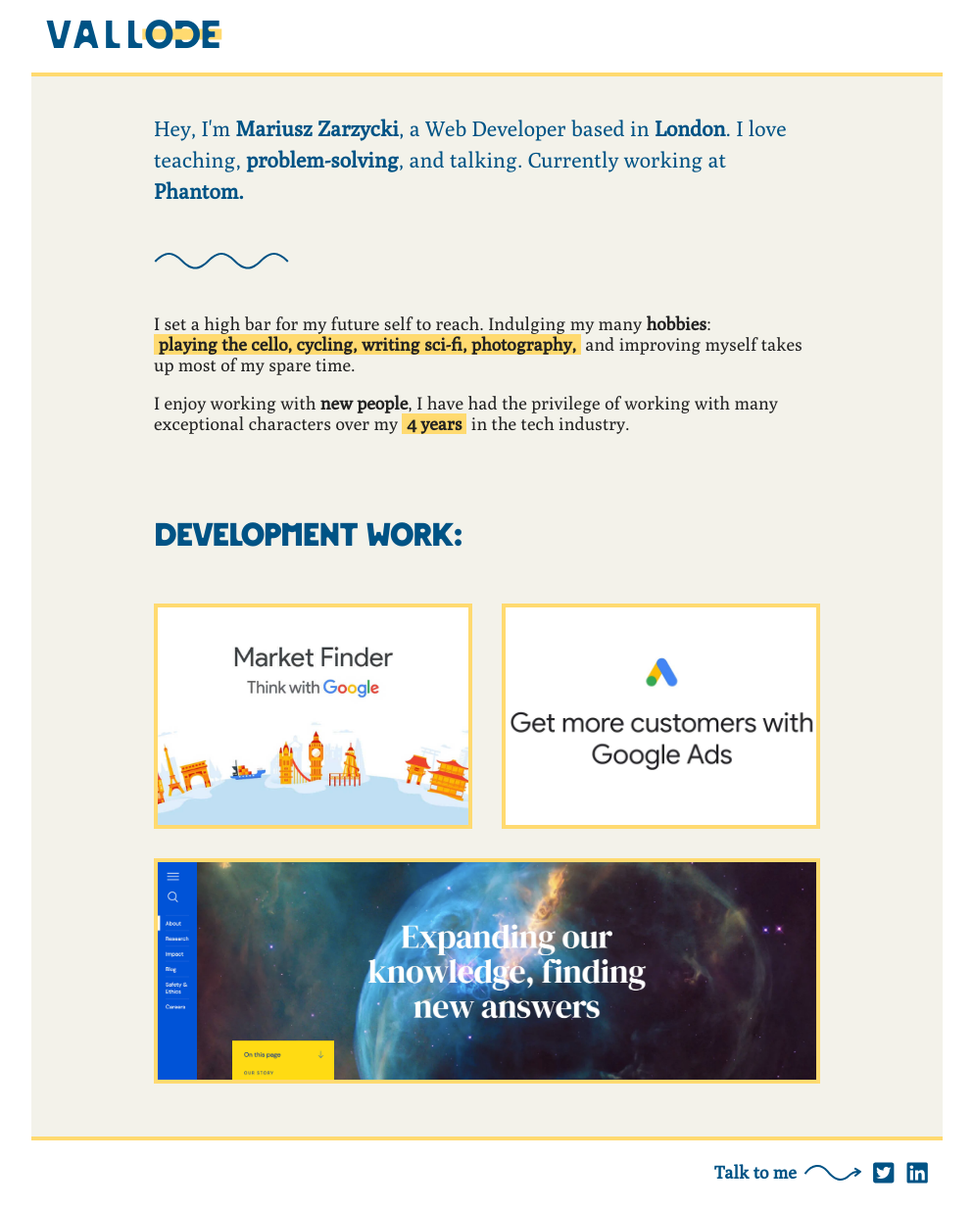
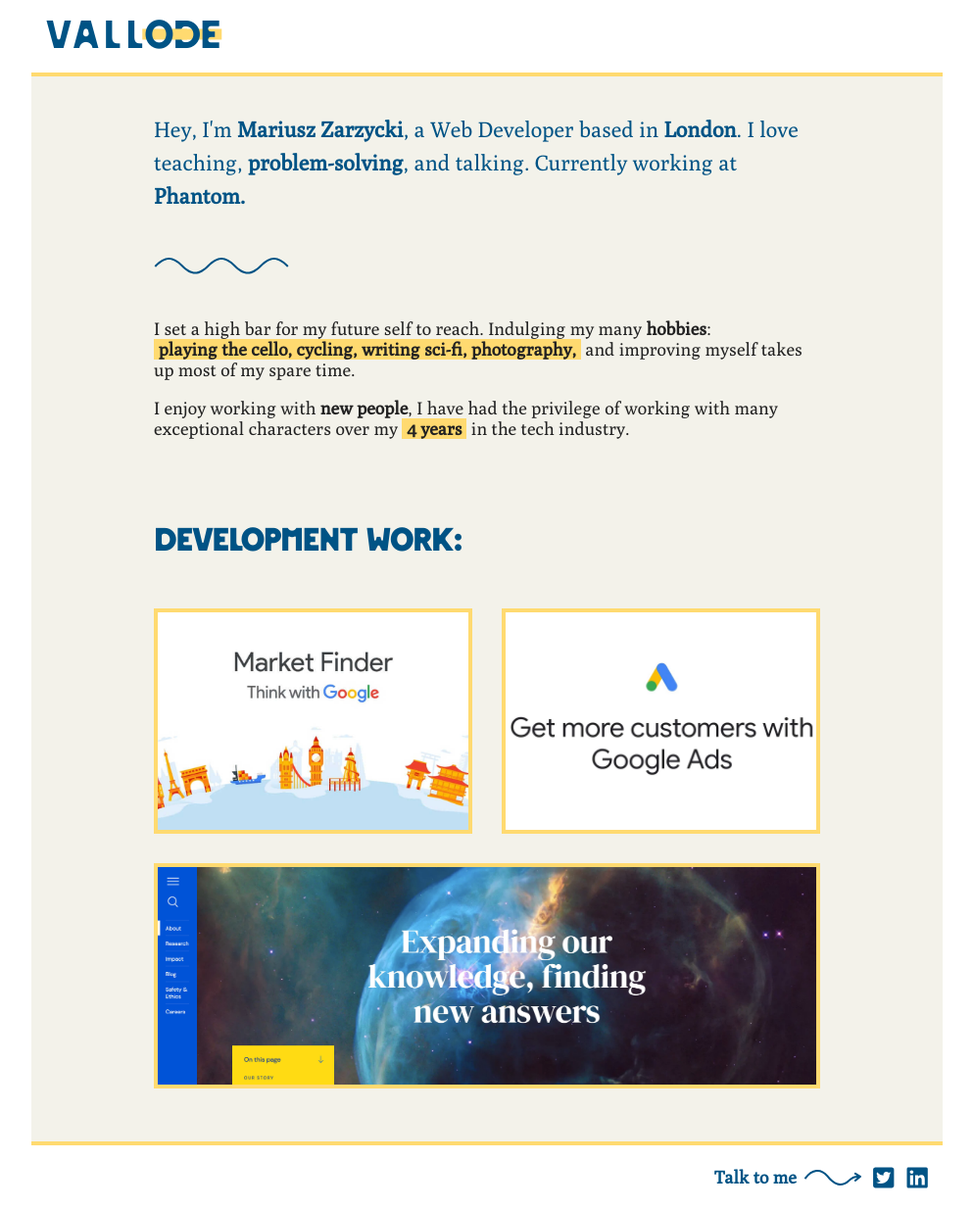
Before and after one commit to vallode/vallode.com, a Jekyll site: the page built from index.html, in a window 1280 px wide. Shown: the whole page at 98% size, without its empty margins (143-1136 px from the left). Built offline with Jekyll 4.4.1, drawn with Linux system fonts in a browser that asks for light colours.

Commit message:
Fix intro h3 not using rems

```diff
--- a/_sass/pages/_home.scss
+++ b/_sass/pages/_home.scss
@@ -10,8 +10,8 @@
 
     .h3 {
       font-family: $-f-poly;
-      font-size: 1.2rem;
-      line-height: 1.8rem;
+      font-size: rem(22px);
+      line-height: rem(34px);
     }
 
     span {
```
